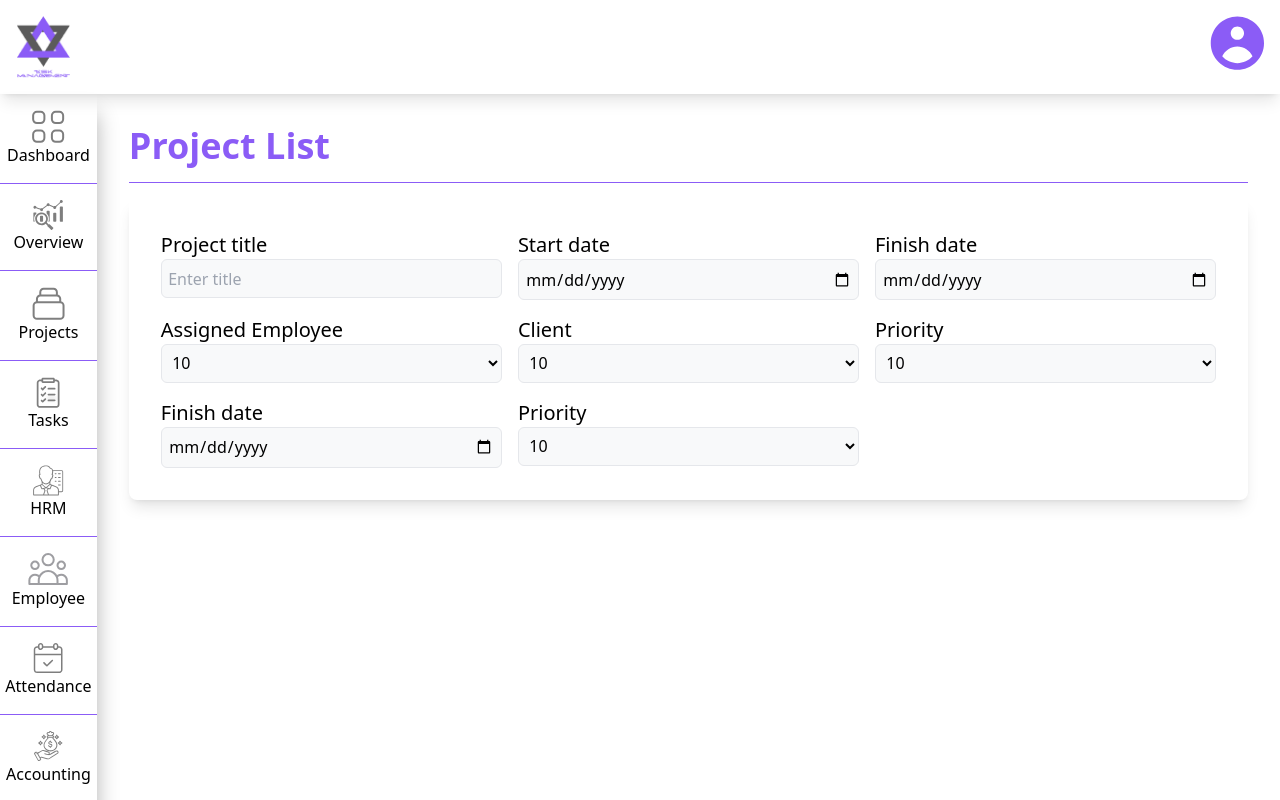
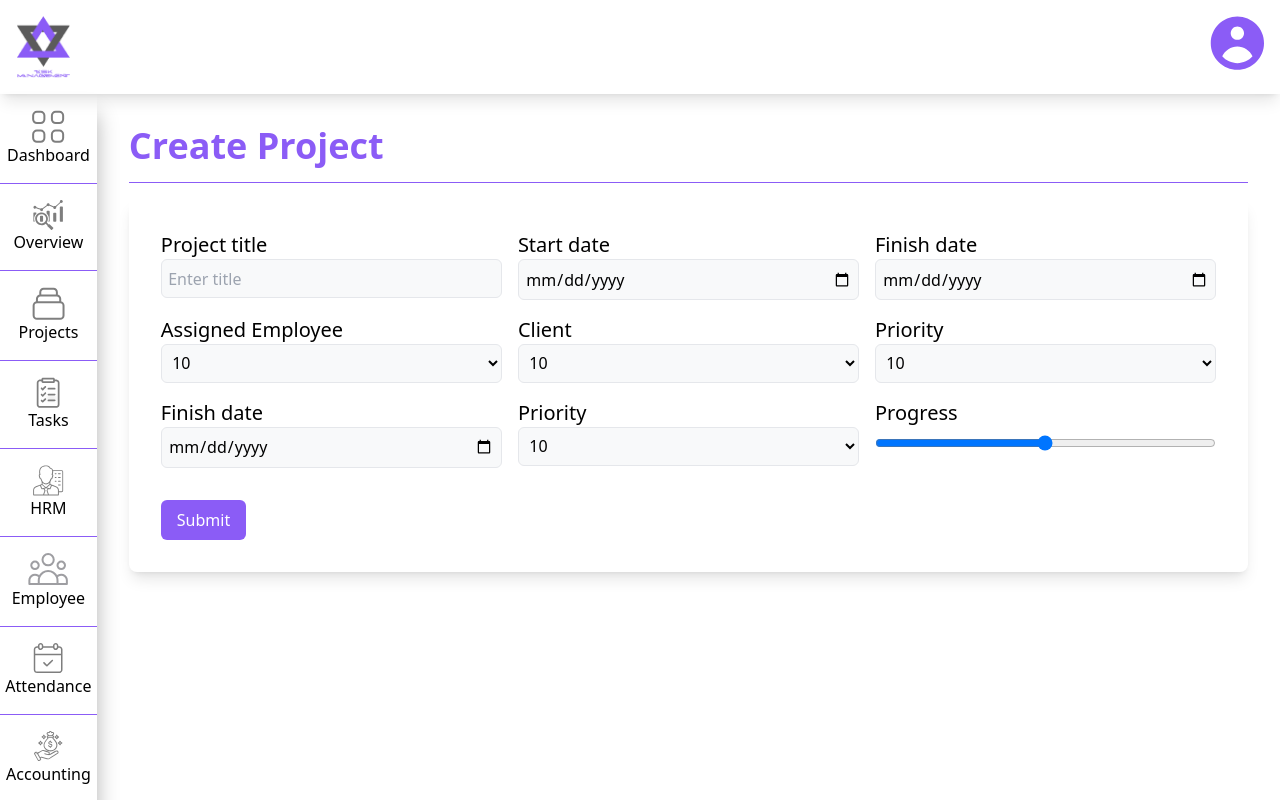
Before and after one commit to tmsaadrayhan/task-client, a React (Vite) app: page /create-project in a window 1280 px wide. Shown: the top 800 px of the page. Built offline with nearby package versions, Linux system fonts and the light colour scheme.

Commit message:
project list and form

```diff
--- a/src/Pages/CreatProject/CreateProject.jsx
+++ b/src/Pages/CreatProject/CreateProject.jsx
@@ -1,7 +1,10 @@
 const CreateProject = () => {
+  const handleValue = (event) => {
+    console.log(event.target.value);
+  };
   return (
     <div className="w-full p-[2rem]">
-      <h1 className="text-4xl text-[#8B5CF6] font-[600]">Project List</h1>
+      <h1 className="text-4xl text-[#8B5CF6] font-[600]">Create Project</h1>
       <hr className="solid mt-[1rem]"></hr>
       <form className="rounded-lg shadow-lg mt-[1rem]">
         <div className="grid grid-cols-3 gap-[1rem] w-full p-[2rem]">
@@ -69,7 +72,25 @@ const CreateProject = () => {
               <option>20</option>
             </select>
           </div>
+          <div>
+            <p className="text-xl">Progress</p>
+            <input
+              type="range"
+              name="progress"
+              min="0"
+              max="100"
+              step="1"
+              onChange={handleValue}
+              className="w-full h-[2rem]"
+            />
+          </div>
         </div>
+        <button
+          type="submit"
+          className="bg-[#8B5CF6] ms-[2rem] mb-[2rem] py-[.5rem] px-[1rem] rounded-md text-[#FFFFFF]"
+        >
+          Submit
+        </button>
       </form>
     </div>
   );
--- a/src/Pages/Projects/Projects.jsx
+++ b/src/Pages/Projects/Projects.jsx
@@ -8,6 +8,7 @@ import { IoIosSearch } from "react-icons/io";
 import { IoEyeOutline } from "react-icons/io5";
 import { FiEdit } from "react-icons/fi";
 import { MdOutlineCancel } from "react-icons/md";
+import { Link } from "react-router-dom";
 
 const Projects = () => {
   const status = (
@@ -73,9 +74,11 @@ const Projects = () => {
             <img className="me-[.2rem]" src={kanban} alt="Kanban Image" />
             Kanban View
           </button>
-          <button className="flex items-center text-[#FFFFFF] bg-[#8B5CF6] rounded-md px-[.5rem] py-[.25rem]">
-            <FiPlusCircle className="pe-[.25rem]" /> Create
-          </button>
+          <Link to="/create-project">
+            <button className="flex items-center text-[#FFFFFF] bg-[#8B5CF6] rounded-md px-[.5rem] py-[.25rem]">
+              <FiPlusCircle className="pe-[.25rem]" /> Create
+            </button>
+          </Link>
         </div>
         <hr className="solid mt-[1rem]"></hr>
         <div className="flex items-center w-full mt-[1rem]">
```
